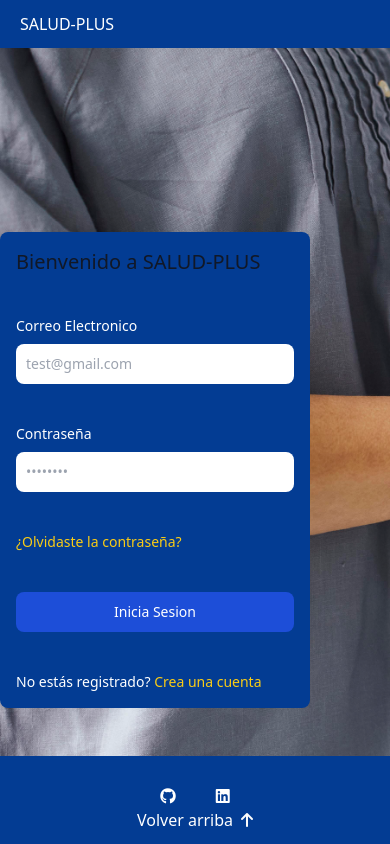
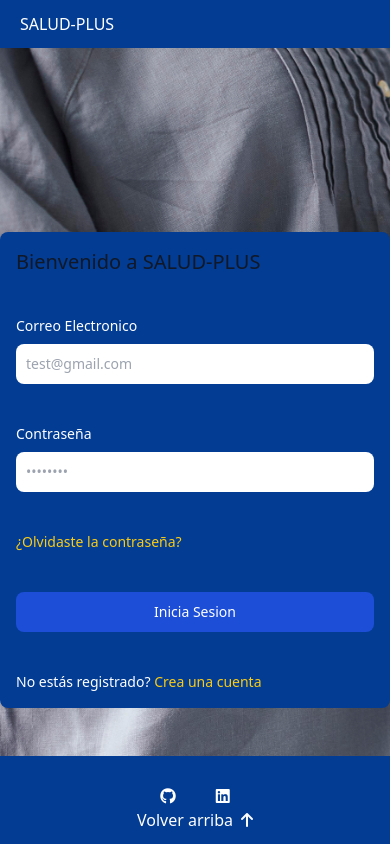
Before and after one commit to Alejandro-Montepeque/SALUD-PLUS, a Vue app: page / in a window 390 px wide. Built offline with nearby package versions, Linux system fonts and the light colour scheme.

Commit message:
Hotfix: bugs in responsive

```diff
--- a/src/views/Login.vue
+++ b/src/views/Login.vue
@@ -9,8 +9,8 @@
 
 <template>
     <Navbar />
-    <div class="flex justify-end items-center w-full h-screen bg-background-img bg-cover bg-fixed">
-        <div class="card bg-primary mr-20 max-w-sm">
+    <div class="flex md:justify-end sm:justify-center items-center w-full h-screen bg-background-img bg-cover bg-fixed">
+        <div class="card bg-primary md:mr-20 md:max-w-sm">
             <form class="space-y-10 w-full">
                 <h5 class="text-xl font-medium text-gray-900 dark:text-white">Bienvenido a SALUD-PLUS
                 </h5>
--- a/src/views/Register.vue
+++ b/src/views/Register.vue
@@ -7,7 +7,7 @@
     <Navbar />
     <div class="grid content-center justify-center w-full h-screen bg-background-img-register bg-cover bg-fixed">
         <div>
-            <h1>Completa tu registro para acceder a todas las funciones de SALUD-PLUS</h1>
+            <h1 class="text-xl">Completa tu registro para acceder a todas las funciones de SALUD-PLUS</h1>
         </div>
             <div class="card bg-primary max-w-xl">
             <form class="space-y-10 w-full">
```
